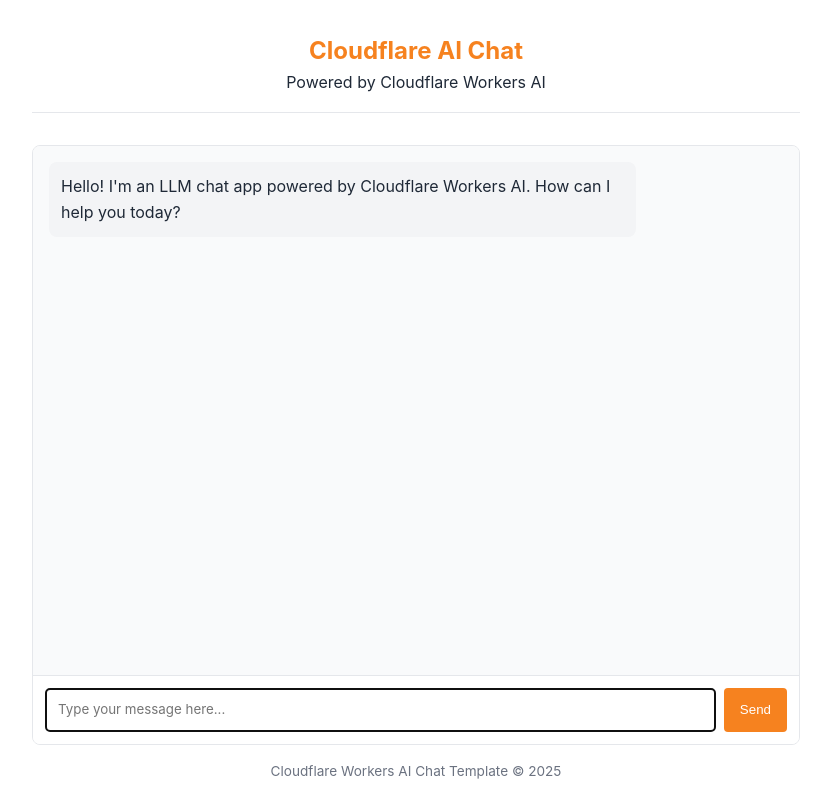
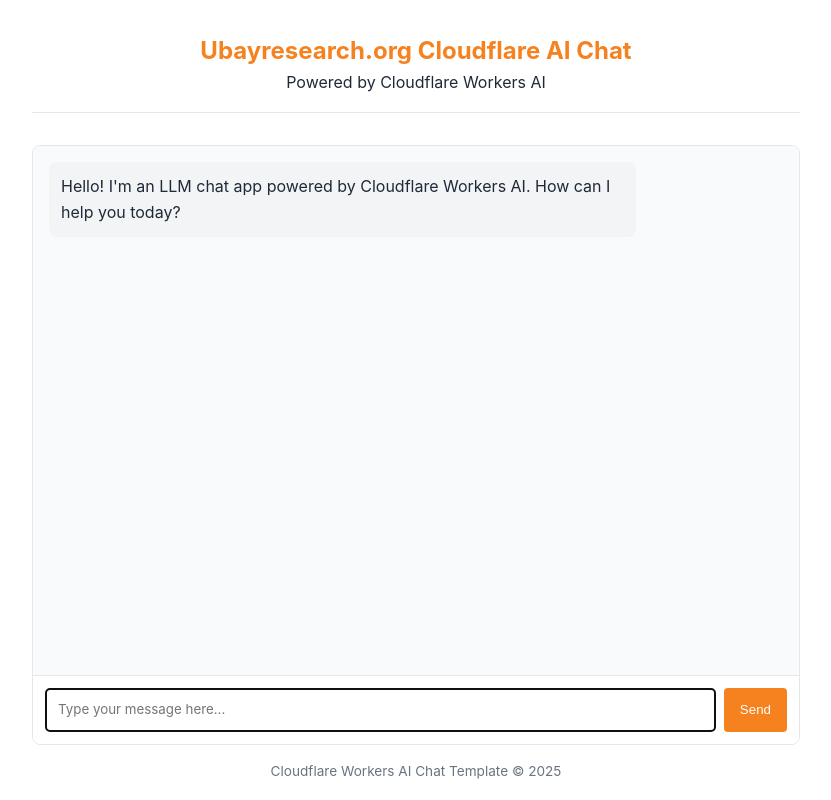
Before and after one commit to Zuhdan/llm-chat-app-template, a website: page public/index.html in a window 1280 px wide. Shown: the whole page, without its empty margins (224-1055 px from the left). Drawn offline with Linux system fonts and the light colour scheme.

Commit message:
Update header title to 'Ubayresearch.org Cloudflare AI Chat'

```diff
--- a/public/index.html
+++ b/public/index.html
@@ -138,7 +138,7 @@
   </head>
   <body>
     <header>
-      <h1>Cloudflare AI Chat</h1>
+      <h1>Ubayresearch.org Cloudflare AI Chat</h1>
       <p>Powered by Cloudflare Workers AI</p>
     </header>
 
```
